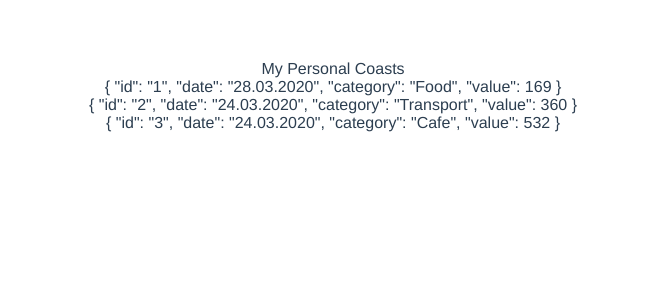
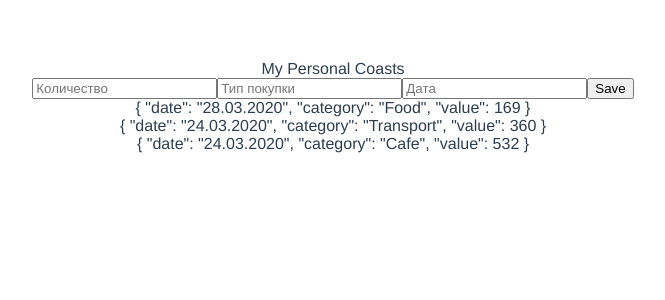
Before and after one commit to isakhalin/Q2_Vue.js_ShoppingManager, a Vue app: page / in a window 1280 px wide. Shown: the top 300 px of the page, without its empty margins (307-972 px from the left). Built offline with nearby package versions, Linux system fonts and the light colour scheme.

Commit message:
End of lesson

```diff
--- a/src/App.vue
+++ b/src/App.vue
@@ -5,9 +5,10 @@
         My Personal Coasts
       </header>
       <main>
-        <PaymentDisplay :list="paymentsList">
-
-        </PaymentDisplay>
+<!--        <video width="560" height="315" src="https://www.youtube.com/embed/5-JtB8lU8t8" title="YouTube video player" frameborder="0" allow="accelerometer; autoplay; clipboard-write; encrypted-media; gyroscope; picture-in-picture"></video>-->
+<!--        <video src="https://www.youtube.com/embed/5-JtB8lU8t8" ref="player" />-->
+        <AddPaymentForm @addNewPayment="addData" ref="addpaymentForms"></AddPaymentForm>
+        <PaymentDisplay :list="paymentsList"> </PaymentDisplay>
       </main>
     </div>
 
@@ -33,15 +34,13 @@
 
 <script>
   import PaymentDisplay from "@/components/PaymentDisplay.vue";
-// import HelloWorld from './components/HelloWorld.vue'
-// import MyButton from "./components/MyButton.vue";
+  import AddPaymentForm from "@/components/AddPaymentForm.vue";
 
 export default {
   name: 'App',
   components: {
-    PaymentDisplay
-    // HelloWorld,
-    // MyButton
+    PaymentDisplay,
+    AddPaymentForm
   },
   data(){
     return {
@@ -53,29 +52,32 @@ export default {
     fetchData() {
       return [
         {
-          id: '1',
           date: '28.03.2020',
           category: 'Food',
           value: 169
         },
         {
-          id: '2',
           date: '24.03.2020',
           category: 'Transport',
           value: 360
         },
         {
-          id: '3',
           date: '24.03.2020',
           category: 'Cafe',
           value: 532
         }
       ]
     },
+    addData(data){
+      this.paymentsList.push(data);
+    }
   },
   created() {
     this.paymentsList = this.fetchData();
     console.log(this.paymentsList);
+  },
+  mounted() {
+    console.log(this.$refs.addpaymentForm);
   }
 }
 </script>
--- /dev/null
+++ b/src/components/AddPaymentForm.vue
@@ -0,0 +1,49 @@
+<template>
+    <div>
+        <input placeholder="Количество" v-model="value" type="number">
+        <input placeholder="Тип покупки" v-model="category">
+        <input placeholder="Дата" v-model="date">
+        <button @click="addToList()">Save</button>
+    </div>
+</template>
+
+<script>
+    export default {
+        name: "AddPaymentForm",
+        data() {
+            return {
+                value: '',
+                category: '',
+                date: ''
+            }
+        },
+        computed: {
+            getCurrentDate() {
+                const today = new Date();
+                const d = today.getDate();
+                let m = '';
+                if ((today.getMonth() + 1) < 10 ) {
+                    m = `0${today.getMonth() + 1}`;
+                } else {
+                    m = today.getMonth() + 1;
+                }
+                const y = today.getFullYear();
+                return `${d}.${m}.${y}`
+            }
+        },
+        methods: {
+            addToList() {
+                const data = {
+                    value: this.value,
+                    category: this.category,
+                    date: this.date || this.getCurrentDate
+                };
+                this.$emit('addNewPayment', data);
+            }
+        }
+    }
+</script>
+
+<style scoped>
+
+</style>
--- a/src/components/PaymentDisplay.vue
+++ b/src/components/PaymentDisplay.vue
@@ -10,7 +10,10 @@
     export default {
         name: "PaymentDisplay",
         props: {
-            list: []
+            list: {
+                type: Array,
+                default: () => []
+            }
         },
     }
 </script>
```
